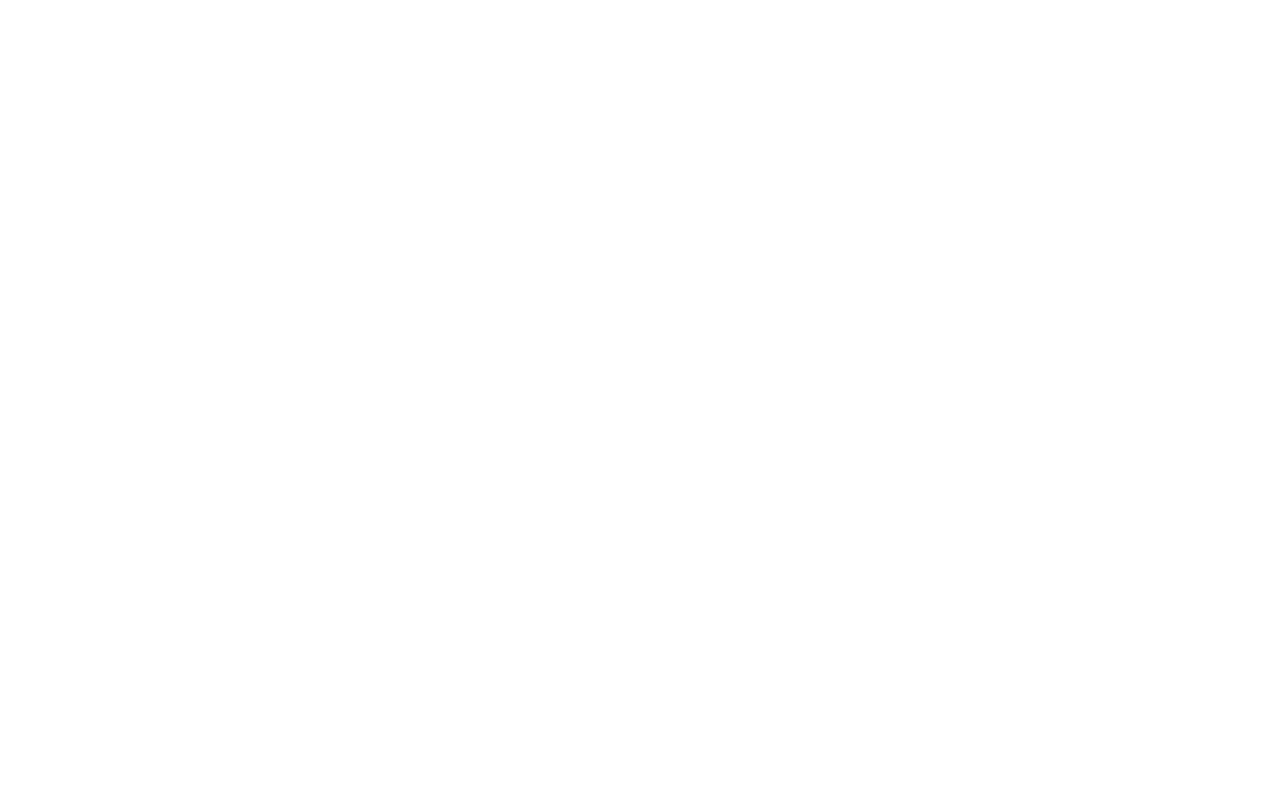
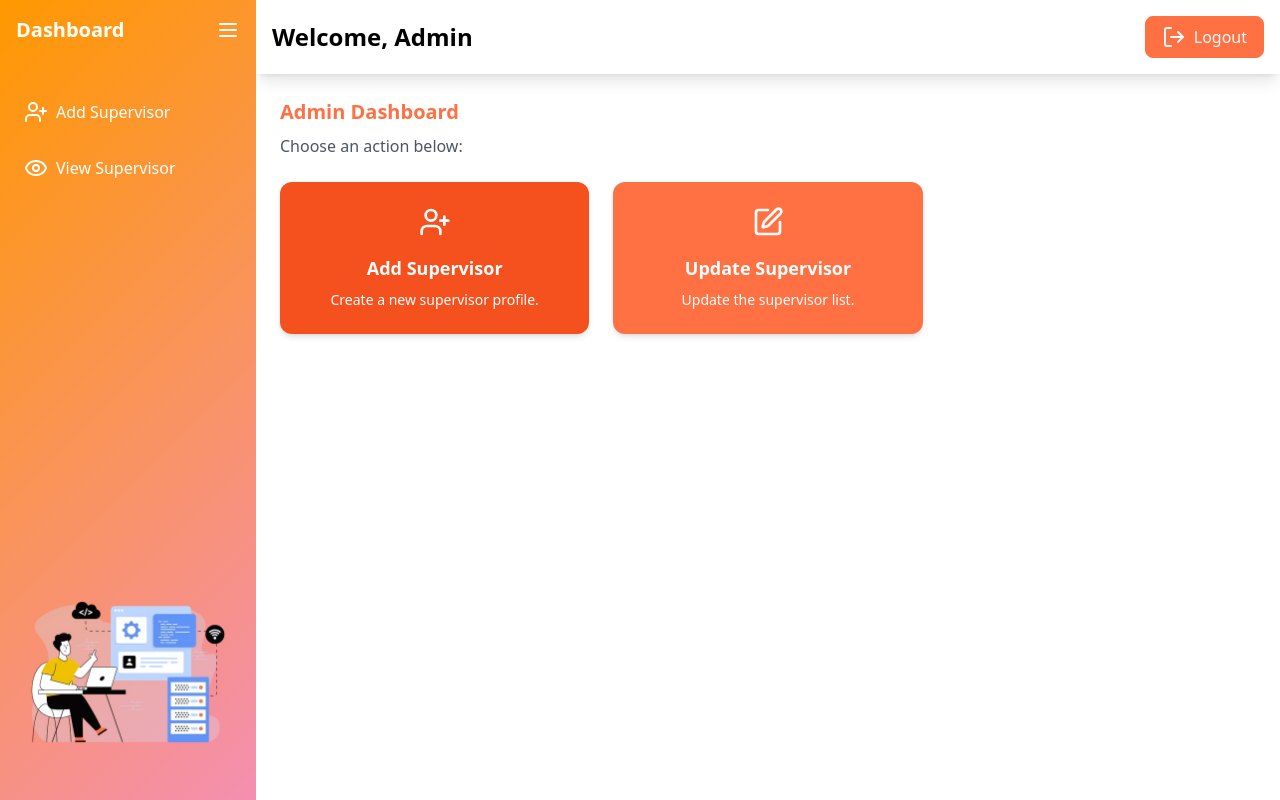
Before and after one commit to parvathy111/anganavadi-frontend, a React (Vite) app: page /dashboard in a window 1280 px wide. Before the commit this address had no page. Built offline with nearby package versions, Linux system fonts and the light colour scheme.

Commit message:
dashboard

```diff
--- a/package.json
+++ b/package.json
@@ -13,6 +13,7 @@
     "@mui/icons-material": "^6.4.7",
     "@tailwindcss/vite": "^4.0.12",
     "framer-motion": "^12.5.0",
+    "lucide-react": "^0.483.0",
     "react": "^19.0.0",
     "react-dom": "^19.0.0",
     "tailwindcss": "^4.0.12"
--- a/src/App.jsx
+++ b/src/App.jsx
@@ -13,6 +13,7 @@
 
 import { useState } from "react";
 import IndexPage from "./pages/IndexPage";
+import Dashboard from "./pages/Dashboard";
 
 
 function App() {
@@ -23,6 +24,7 @@
         <Route path="/" element={<IndexPage />} />
         <Route path="login" element={<Login />} />
         <Route path="/admin/login" element={<Adminlogin />} />
+        <Route path="/dashboard" element={<Dashboard />}></Route>
         <Route path="/add-vaccine" element={<AddVaccine />} />
         <Route path="/register" element={<RegistrationForm />} />
         <Route path="/add-event" element={<AddEvent />} />
--- /dev/null
+++ b/src/pages/Dashboard.jsx
@@ -0,0 +1,121 @@
+
+import { useState } from "react";
+import { Menu, UserPlus, Edit, Eye, LogOut } from "lucide-react";
+import dashboardIcon from "../assets/admin1.png";
+
+export default function Dashboard() {
+  const [sidebarOpen, setSidebarOpen] = useState(true);
+  const [selectedCard, setSelectedCard] = useState(0);
+
+  const solidColor = "#ff7043"; // solid orange
+
+  const cards = [
+    {
+      id: 1,
+      title: "Add Supervisor",
+      description: "Create a new supervisor profile.",
+      icon: <UserPlus size={32} />,
+    },
+    {
+      id: 2,
+      title: "Update Supervisor",
+      description: "Update the supervisor list.",
+      icon: <Edit size={32} />,
+    },
+  ];
+
+  return (
+    <div className="flex h-screen">
+      {/* Sidebar */}
+      <div
+        className={`text-white flex flex-col justify-between transition-all duration-300 ${
+          sidebarOpen ? "w-64" : "w-16"
+        }`}
+        style={{
+          background: "linear-gradient(135deg, #ff9800 0%, #f48fb1 100%)",
+        }}
+      >
+        <div>
+          {/* Sidebar Toggle */}
+          <div className="flex items-center justify-between p-4">
+            {sidebarOpen && <h1 className="text-xl font-bold">Dashboard</h1>}
+            <button
+              onClick={() => setSidebarOpen(!sidebarOpen)}
+              className="text-white"
+            >
+              <Menu />
+            </button>
+          </div>
+          {/* Nav Links */}
+          <nav className="flex flex-col space-y-4 mt-8 px-4">
+            <a
+              href="#"
+              className="flex items-center space-x-2 hover:bg-[#ff6f00cc] hover:bg-opacity-20 rounded p-2"
+            >
+              <UserPlus />
+              {sidebarOpen && <span>Add Supervisor</span>}
+            </a>
+            <a
+              href="#"
+              className="flex items-center space-x-2 hover:bg-[#ff6f00cc] hover:bg-opacity-20 rounded p-2"
+            >
+              <Eye />
+              {sidebarOpen && <span>View Supervisor</span>}
+            </a>
+          </nav>
+        </div>
+
+        {/* Bottom Image */}
+        <div className="p-4">
+          {sidebarOpen && (
+            <img
+              src={dashboardIcon}
+              alt="Bottom Image"
+              className="rounded-xl"
+            />
+          )}
+        </div>
+      </div>
+
+      {/* Main Content */}
+      <div className="flex-1 flex flex-col overflow-y-auto">
+        {/* Top Navbar */}
+        <div className="bg-white shadow-lg p-4 flex justify-between items-center">
+          <h2 className="text-2xl font-semibold">Welcome, Admin</h2>
+          <div className="flex items-center space-x-4">
+            <button className="flex items-center bg-[#ff7043] text-[#fafafa] px-4 py-2 rounded-lg hover:opacity-90 transition border border-[#ff7043]">
+              <LogOut className="mr-2" /> Logout
+            </button>
+          </div>
+        </div>
+
+        {/* Content Area */}
+        <div className="p-6">
+          <h3 className="text-xl font-semibold text-[#ff7043]">Admin Dashboard</h3>
+          <p className="mt-2 text-gray-600">Choose an action below:</p>
+
+          {/* Cards */}
+          <div className="mt-6 grid grid-cols-1 sm:grid-cols-2 lg:grid-cols-3 gap-6">
+            {cards.map((card, index) => (
+              <div
+                key={card.id}
+                className={`rounded-xl p-6 cursor-pointer transition-transform transform hover:scale-105 ${
+                  selectedCard === index
+                    ? "bg-[#f4511e]"
+                    : "bg-[#ff7043]"
+                } text-white shadow-md`}
+                onClick={() => setSelectedCard(index)}
+              >
+                <div className="flex justify-center mb-4">{card.icon}</div>
+                <h4 className="text-lg font-semibold text-center">
+                  {card.title}
+                </h4>
+                <p className="text-sm text-center mt-2">{card.description}</p>
+              </div>
+            ))}
+          </div>
+        </div>
+      </div>
+    </div>
+  );
+}
```
Also changed, not shown: src/assets/admin1.png (added), 1 other file (tests, documents, lock files or other folders).
